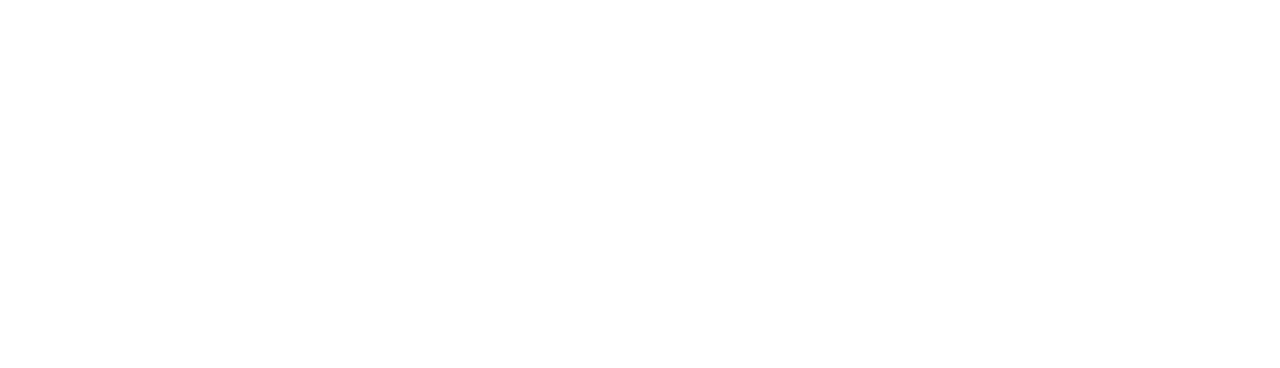
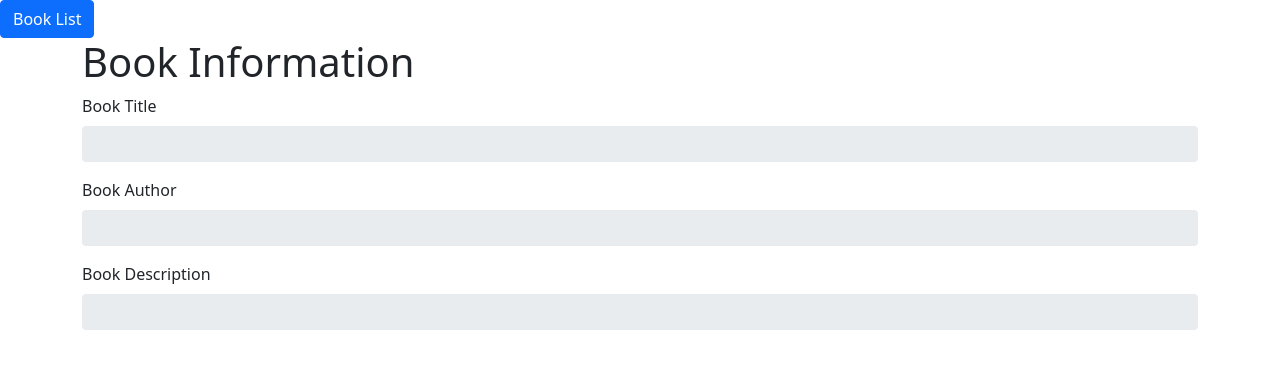
Before and after one commit to minhle0105/module5-exam-frontend, an Angular app: page /books/1 in a window 1280 px wide. Before the commit this address led to /. Shown: the top 368 px of the page. Built offline with nearby package versions, Linux system fonts and the light colour scheme; no server answers.

Commit message:
Show thong tin sach duoi dang form

```diff
--- a/src/app/app-routing.module.ts
+++ b/src/app/app-routing.module.ts
@@ -3,12 +3,17 @@
 import {BookListComponent} from './book/book-list/book-list.component';
 import {CreateBookComponent} from './book/create-book/create-book.component';
 import {UpdateBookComponent} from './book/update-book/update-book.component';
+import {BookDetailsComponent} from './book/book-details/book-details.component';
 
 
 const routes: Routes = [
   {
     path: 'books',
     component: BookListComponent
+  },
+  {
+    path: 'books/:id',
+    component: BookDetailsComponent
   },
   {
     path: 'books/create',
--- a/src/app/book/book-details/book-details.component.html
+++ b/src/app/book/book-details/book-details.component.html
@@ -1 +1,23 @@
-<p>book-details works!</p>
+<style>
+  input {
+    border: 0;
+  }
+</style>
+<a class="btn btn-primary" routerLink="/books">Book List</a>
+<div class="container">
+  <form [formGroup]="bookForm">
+    <h1>Book Information</h1>
+    <div class="mb-3">
+      <label for="bookTitle" class="form-label">Book Title</label>
+      <input readonly type="text" formControlName="title" name="title" class="form-control" id="bookTitle">
+    </div>
+    <div class="mb-3">
+      <label for="bookAuthor" class="form-label">Book Author</label>
+      <input readonly type="text" formControlName="author" name="author" class="form-control" id="bookAuthor">
+    </div>
+    <div class="mb-3">
+      <label for="bookDescription" class="form-label">Book Description</label>
+      <input readonly type="text" formControlName="description" name="description" class="form-control" id="bookDescription">
+    </div>
+  </form>
+</div>
--- a/src/app/book/book-details/book-details.component.ts
+++ b/src/app/book/book-details/book-details.component.ts
@@ -1,4 +1,8 @@
 import { Component, OnInit } from '@angular/core';
+import {Book} from '../../model/book';
+import {BookService} from '../../service/book.service';
+import {FormControl, FormGroup} from '@angular/forms';
+import {ActivatedRoute} from '@angular/router';
 
 @Component({
   selector: 'app-book-details',
@@ -6,10 +10,36 @@
   styleUrls: ['./book-details.component.css']
 })
 export class BookDetailsComponent implements OnInit {
-
-  constructor() { }
+  book: Book = {};
+  currentId: number = -1;
+  bookForm = new FormGroup( {
+    title: new FormControl(),
+    author: new FormControl(),
+    description: new FormControl()
+  })
+  constructor(private bookService: BookService,
+              private activatedRoute: ActivatedRoute) {
+    this.activatedRoute.paramMap.subscribe(paramMap => {
+      this.currentId = +paramMap.get('id');
+      this.getBookById(this.currentId);
+    })
+  }
 
   ngOnInit() {
   }
 
+  get id() {
+    return this.bookForm.get('id');
+  }
+
+  getBookById(id: number) {
+    this.bookService.getBookById(id).subscribe(thisbook => {
+      this.bookForm = new FormGroup({
+        title: new FormControl(thisbook.title),
+        author: new FormControl(thisbook.author),
+        description: new FormControl(thisbook.description)
+      })
+    })
+  }
+
 }
--- a/src/app/book/book-list/book-list.component.html
+++ b/src/app/book/book-list/book-list.component.html
@@ -22,7 +22,7 @@
   <ng-container *ngFor="let book of listBooks; index as i">
     <tr>
       <th>{{i + 1}}</th>
-      <td>{{book.title}}</td>
+      <td><a [routerLink]="['/books', book.id]">{{book.title}}</a></td>
       <td>{{book.author}}</td>
       <td style="text-align: center">
         <a class="btn btn-success" [routerLink]="['/books/edit', book.id]">Update</a>
```
